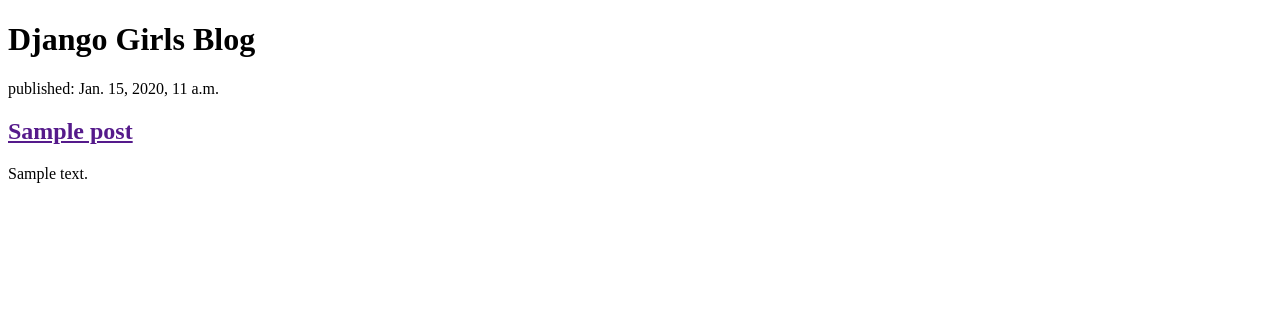
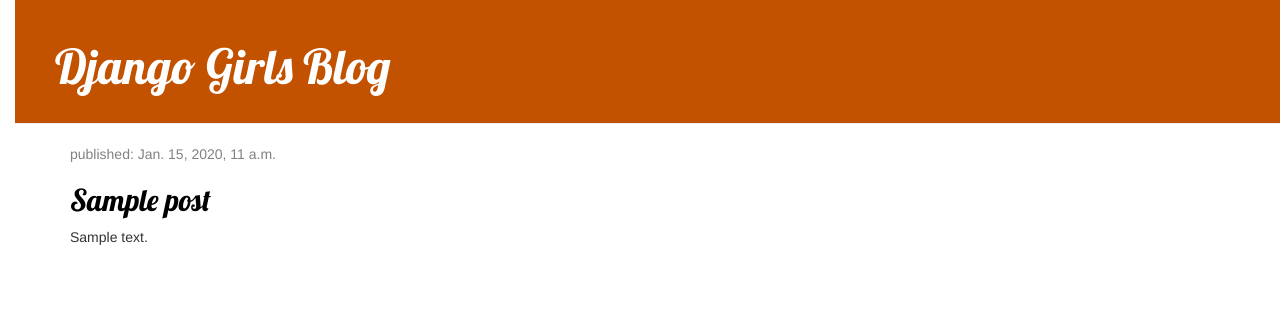
Before and after one commit to titianne/mon-nouveau-blog, a Django app: page / in a window 1280 px wide. Shown: the top 316 px of the page. Run offline with Django 3.2, Linux system fonts and the light colour scheme; tables that the repository leaves empty hold one stand-in row (values such as "Sample post"); some libraries are stand-ins or nearby versions.

Commit message:
Added view and template for detailed blog post as well as CSS for the site

```diff
--- /dev/null
+++ b/blog/static/css/blog.css
@@ -0,0 +1,57 @@
+h1 a,   h2 a{
+    color: #C25100;
+    font-family: 'Lobster';
+}
+
+body{
+    padding-left: 15px;
+}
+
+.page-header {
+    background-color: #C25100;
+    margin-top: 0;
+    padding: 20px 20px 20px 40px;
+}
+
+.page-header h1,.page-header h1 a,.page-header h1 a:visited,.page-header h1 a:active{
+    color: #ffffff;
+    font-size: 36pt;
+    text-decoration: none;
+}
+
+.content {
+    margin-left: 40px;
+}
+
+h1, h2, h3, h4 {
+    font-family: 'Lobster', cursive;
+}
+
+.date {
+    color: #828282;
+}
+
+.save {
+    float: right;
+}
+
+.post-form textarea, .post-form input {
+    width: 100%;
+}
+
+.top-menu, .top-menu:hover, .top-menu:visited {
+    color: #ffffff;
+    float: right;
+    font-size: 26pt;
+    margin-right: 20px;
+}
+
+.post {
+    margin-bottom: 70px;
+}
+
+.post h2 a, .post h2 a:visited {
+    color: #000000;
+}
+
+Context | Request Context
--- /dev/null
+++ b/blog/templates/blog/base.html
@@ -0,0 +1,25 @@
+<!DOCTYPE html>
+{%  load static %}
+    <html>
+        <head>
+            <meta charset="utf-8">
+            <title> My First Blog </title>
+            <link rel="stylesheet" href="//maxcdn.bootstrapcdn.com/bootstrap/3.2.0/css/bootstrap.min.css">
+            <link rel="stylesheet" href="//maxcdn.bootstrapcdn.com/bootstrap/3.2.0/css/bootstrap-theme.min.css">
+            <link href="//fonts.googleapis.com/css?family=Lobster&subset=latin,latin-ext" rel="stylesheet" type="text/css">
+            <link rel="stylesheet" href="{%  static 'css/blog.css' %}">
+        </head>
+        <body>
+            <div class="page-header">
+                <h1><a href="/">Django Girls Blog</a></h1>
+            </div>
+            <div class="content container">
+                <div class="row">
+                    <div class="col-md-8">
+                    {% block content %}
+                    {% endblock %}
+                    </div>
+                </div>
+            </div>
+        </body>
+    </html>
--- a/blog/templates/blog/post_list.html
+++ b/blog/templates/blog/post_list.html
@@ -1,20 +1,18 @@
-<!DOCTYPE html>
-    <html>
-        <head>
-            <meta charset="utf-8">
-            <title> My First Blog </title>
-        </head>
-        <body>
-            <div>
-                <h1><a ref="/">Django Girls Blog</a></h1>
-            </div>
 
-            {%  for post in posts   %}
-                <div>
-                <p>published:   {{  post.published_date }} </p>
-                <h2><a href="">{{   post.title  }}</a></h2>
-                <p>{{   post.text|linebreaksbr  }}</p>
-                </div>
-            {%  endfor  %}
-        </body>
-    </html>
+
+
+                {% extends 'blog/base.html' %}
+
+                    {%  block content  %}
+
+                        {% for post in posts %}
+                            <div class="post">
+                                <div class="date">
+                                    <p>published: {{ post.published_date }}</p>
+                                </div>
+                                <h2><a href="{% url 'post_detail' pk=post.pk %}">{{ post.title }}</a></h2> <!--le titre pointe vers la page de contenu du post-->
+                                <p>{{ post.text|linebreaksbr }}</p>
+                            </div>
+                        {% endfor %}
+
+                    {%  endblock  %}
--- a/blog/urls.py
+++ b/blog/urls.py
@@ -2,5 +2,6 @@
 from . import views
 
 urlpatterns =   [
-    path('',  views.post_list, name='post_list')
+    path('',  views.post_list, name='post_list'),
+    path('post/<int:pk>/', views.post_detail, name='post_detail'),
 ]
--- a/blog/views.py
+++ b/blog/views.py
@@ -1,9 +1,13 @@
 from django.shortcuts import render
 from django.utils import timezone
 from .models import Post
+from django.shortcuts import render, get_object_or_404
 
 def post_list(request):
     posts = Post.objects.filter(published_date__lte=timezone.now()).order_by('published_date') #les posts (querysets) rangés par date de publication
     return render(request, 'blog/post_list.html', {'posts':posts})   #a view on post_list html file ,request=tout ce qui est reçu de la part ,un utilisateur via internet
 
+def post_detail(request, pk):
+    post = get_object_or_404(Post, pk=pk)
+    return render(request, 'blog/post_detail.html', {'post': post})
 # Create your views here.
```
Also changed, not shown: blog/templates/blog/post_detail.html (added, +17 -0 lines).
